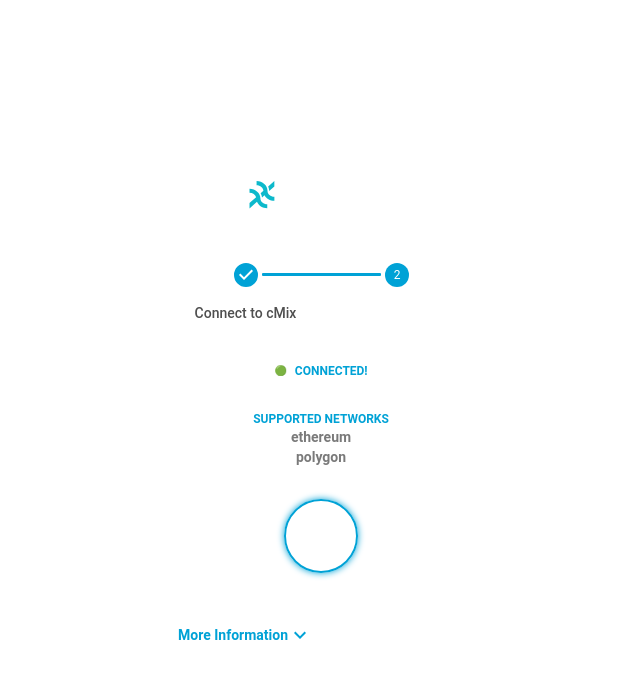
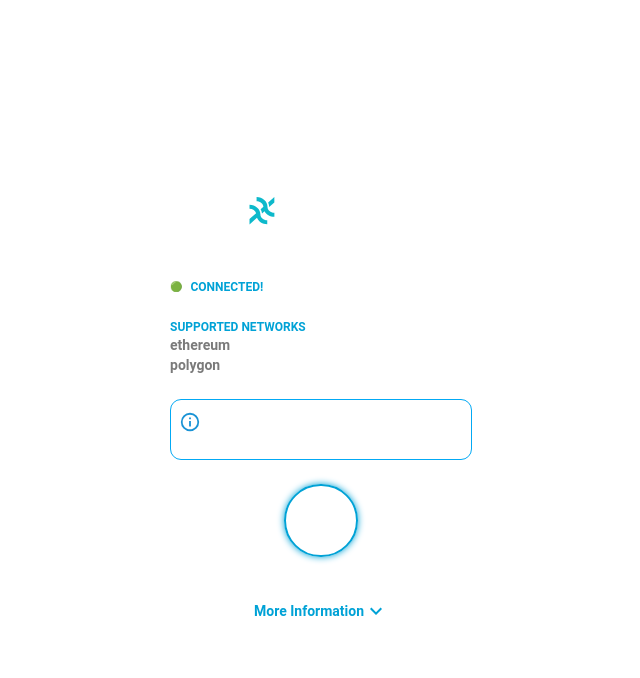
Before and after one commit to xxfoundation/proxxy, a React (Vite) app in the folder electron/: page / in a window 1280 px wide. Both pictures are taken after a click on the button "START". Shown: the top 678 px of the page, without its empty margins (319-959 px from the left). Built offline with nearby package versions, Linux system fonts and the light colour scheme.

Commit message:
restrict electron app logic to depend on future proxxy webpage

```diff
--- a/electron/src/Components/Hello.tsx
+++ b/electron/src/Components/Hello.tsx
@@ -1,8 +1,6 @@
-import { Alert, Box, Button, Container, Stack, styled, Typography } from "@mui/material";
+import { Box, Container, Stack, Typography } from "@mui/material";
 import icon from '../assets/icon.svg';
-import useToggle from "../hooks/useToggle";
 import CustomizedSteppers from "./Stepper";
-import { theme } from "../theme";
 import { ConnectCmix } from "../Steps/ConnectCmix";
 import { useCallback, useState } from "react";
 import ExpandItem from "./ExpandItem";
@@ -25,12 +23,11 @@ const thread = (
 );
 
 export const Hello = () => {
-  const steps = ['Connect to cMix', 'Select Networks'];
-  const [expandInformation, information] = useToggle();
+  const steps = ['Connect to cMix'];
   const [step, setStep] = useState(0);
 
   const next = useCallback(() => {
-    setStep((v) => Math.min(steps.length - 1, v + 1));
+    setStep((v) => Math.min(steps.length, v + 1));
   }, []);
 
   const back = useCallback(() => {
@@ -47,13 +44,13 @@ export const Hello = () => {
       maxHeight: '800px',
       overflowY: 'auto'
     }}>
-      <Stack alignItems={"center"}>
-        <Box paddingTop={2} paddingBottom={4}><img width="200" alt="icon" src={icon}/></Box>
-        <CustomizedSteppers steps={steps} activeStep={step} />
+      <Stack alignItems={"center"} spacing={4}>
+        <Box paddingTop={1}><img width="200" alt="icon" src={icon}/></Box>
+        {/* <CustomizedSteppers steps={steps} activeStep={step} /> */}
         <ConnectCmix back={back} next={next} />
-      </Stack>
-      <Stack sx={{ maxWidth: '400px' }}>
-        <ExpandItem title={'More Information'} children={thread}/>
+        <Stack sx={{ maxWidth: '400px' }}>
+          <ExpandItem title={'More Information'} children={thread}/>
+        </Stack>
       </Stack>
     </Container>
   );
--- a/electron/src/Steps/ConnectCmix.tsx
+++ b/electron/src/Steps/ConnectCmix.tsx
@@ -34,13 +34,28 @@ interface Props {
   next: () => void;
 }
 
-const connected = (
-  <Stack direction='row' spacing={1}>
+interface PropsConnection {
+  connection: Connection;
+}
+
+const connectToCmix = ({connection}: PropsConnection) => (
+  <>
+  { connection === 'on' ?
+    <Stack direction='row' spacing={1} width={'100%'}>
       <Box sx={{ fontSize: '10px' }}><span>&#128994;</span></Box>
       <Typography variant='h5' sx={{ color: theme.palette.primary.main }}>
         Connected!
       </Typography>
     </Stack>
+    :
+    <Stack direction='row' spacing={1} width={'100%'}>
+      <Box sx={{ fontSize: '10px' }}><span>&#128308;</span></Box>
+      <Typography variant='h5' sx={{ color: theme.palette.primary.main }}>
+        Connect to cmix
+      </Typography>
+    </Stack>
+  }
+  </>
 );
 
 export const ConnectCmix = ({ back, next }: Props) => {
@@ -51,37 +66,42 @@ export const ConnectCmix = ({ back, next }: Props) => {
     const connect = useCallback(
         () => {
         setConnecting('connecting');
+        process.env.NODE_ENV !== 'production' ?
         setTimeout(() => {
           setNetworks(['ethereum', 'polygon']);
           setConnecting('on');
           next();
-        }, 1000);
-        // global.astilectron.sendMessage({name: 'connect', payload: password}, (resp: Response) => {
-        //     setNetworks(resp.payload as string[]);
-        //     setConnecting('on');
-        //     onResponse();
-        // });
+        }, 1000)
+        : global.astilectron.sendMessage({name: 'connect', payload: password}, (resp: Response) => {
+            setNetworks(resp.payload as string[]);
+            setConnecting('on');
+            next();
+        })
         },
     [setConnecting, setNetworks]);
 
     const disconnect = useCallback(
         () => {
-        // global.astilectron.sendMessage({name: 'disconnect'}, () => {
-        //     setPasswordValue('');
-        //     setConnecting('off');
-        // });
+        process.env.NODE_ENV !== 'production' ?
           setTimeout(() => {
             setPasswordValue('');
             setConnecting('off');
             back();
-        }, 1000);
+          }, 1000)
+        : global.astilectron.sendMessage({name: 'disconnect'}, () => {
+              setPasswordValue('');
+              setConnecting('off');
+              back();
+          })
         },
     [setConnecting, setNetworks, setPasswordValue]);
 
+
     return (
-        <Stack alignItems={"center"} sx ={{ m: 5 }}>
+        <Stack alignItems={"center"}>
           { connecting === 'off' ? (
               <Stack alignItems={"center"} spacing={4}>
+                {connectToCmix({connection: connecting})}
                 <Box>
                   <TextField
                     type='password'
@@ -99,12 +119,12 @@ export const ConnectCmix = ({ back, next }: Props) => {
               </Stack>
           ): connecting === 'connecting' ?
             <Stack alignItems={"center"} spacing={2}>
-              <Typography variant='body3' sx={{ color: theme.palette.text.secondary }}>Connecting to cMix</Typography>
+              <Typography variant='body3' sx={{ color: theme.palette.text.primary }}>Connecting to cMix</Typography>
               <Loading size='md'/>
             </Stack>
             :
-            <Stack alignItems={"center"} spacing={4}>
-              {connected}
+            <Stack alignItems={"center"} spacing={3}>
+              {connectToCmix({connection: connecting})}
               <Networks networks={networks}/>
               <RoundedButton variant={'contained'} onClick={disconnect}>
                 <Stack sx={{ alignItems: 'center' }} direction={"column"} spacing={1}>
--- a/electron/src/Steps/Networks.tsx
+++ b/electron/src/Steps/Networks.tsx
@@ -1,6 +1,6 @@
 
 
-import { Stack, Typography } from "@mui/material";
+import { Alert, Link, Stack, Typography } from "@mui/material";
 import { theme } from "../theme";
 
 interface Props {
@@ -9,7 +9,8 @@ interface Props {
 
 export const Networks = ({networks}: Props) => {
     return (
-        <Stack alignItems={"center"} sx ={{ m: 4 }}>
+        <Stack spacing={3}>
+            <Stack sx={{ width: '220px', textAlign: 'left' }}>
                 <Typography variant="h5" sx={{ color: theme.palette.primary.main }}>Supported Networks</Typography>
                 {networks.map(network => (
                     <Typography key={network} variant="body2">
@@ -17,5 +18,14 @@ export const Networks = ({networks}: Props) => {
                     </Typography>
                 ))}
             </Stack>
+            <Alert variant={'outlined'} severity={'info'} sx={{
+                fontSize: '12px',
+                textAlign: 'left',
+                padding: '4px 8px',
+                color: theme.palette.primary.contrastText
+            }}>
+                Go back to <i><b>Proxxy Webpage</b></i> to connect to a different network through cmix. <br/>
+            </Alert>
+        </Stack>
     );
 }
```
Also changed, not shown: electron/.erb/configs/webpack.config.renderer.prod.ts. Lines whose indentation alone changed are shown as unchanged.
